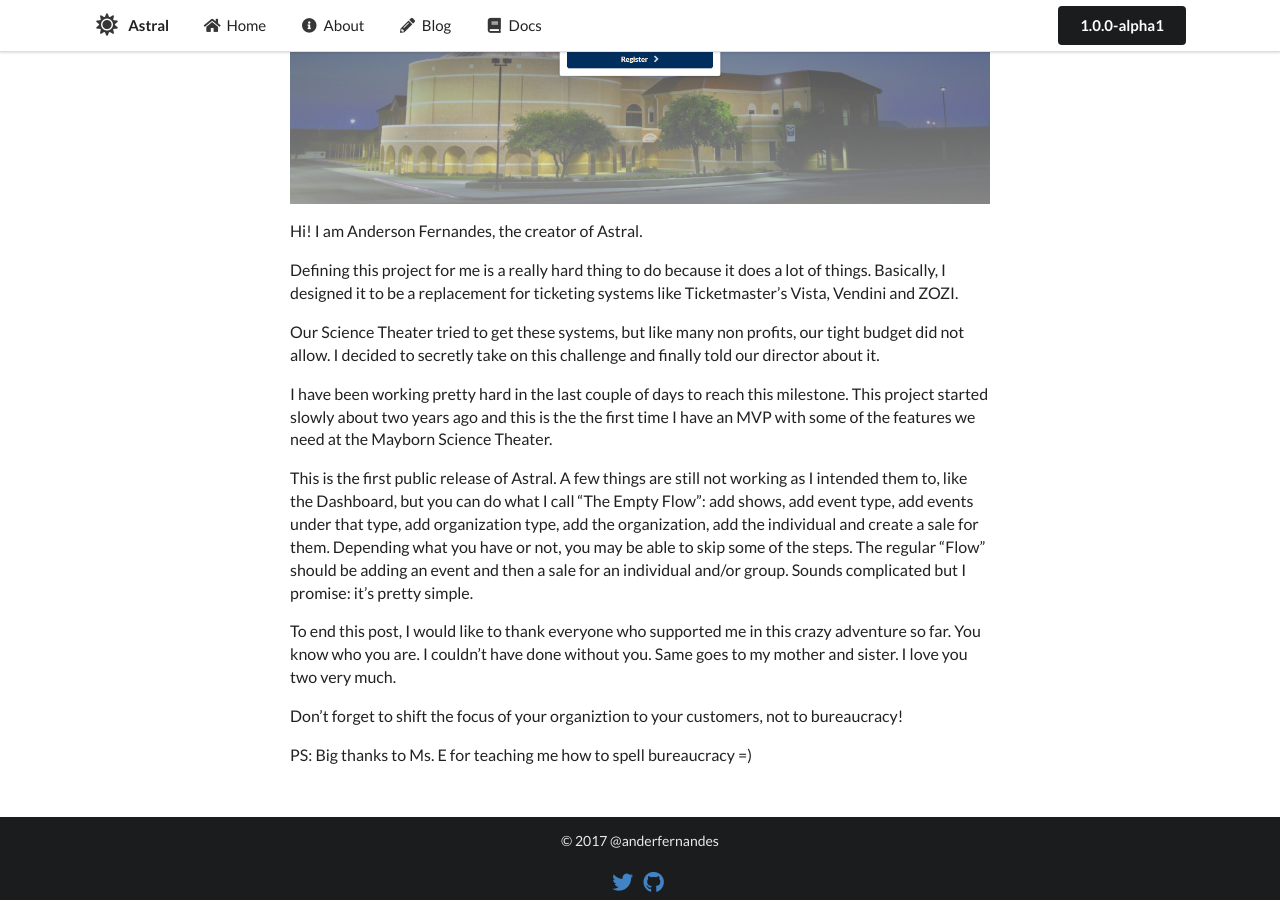
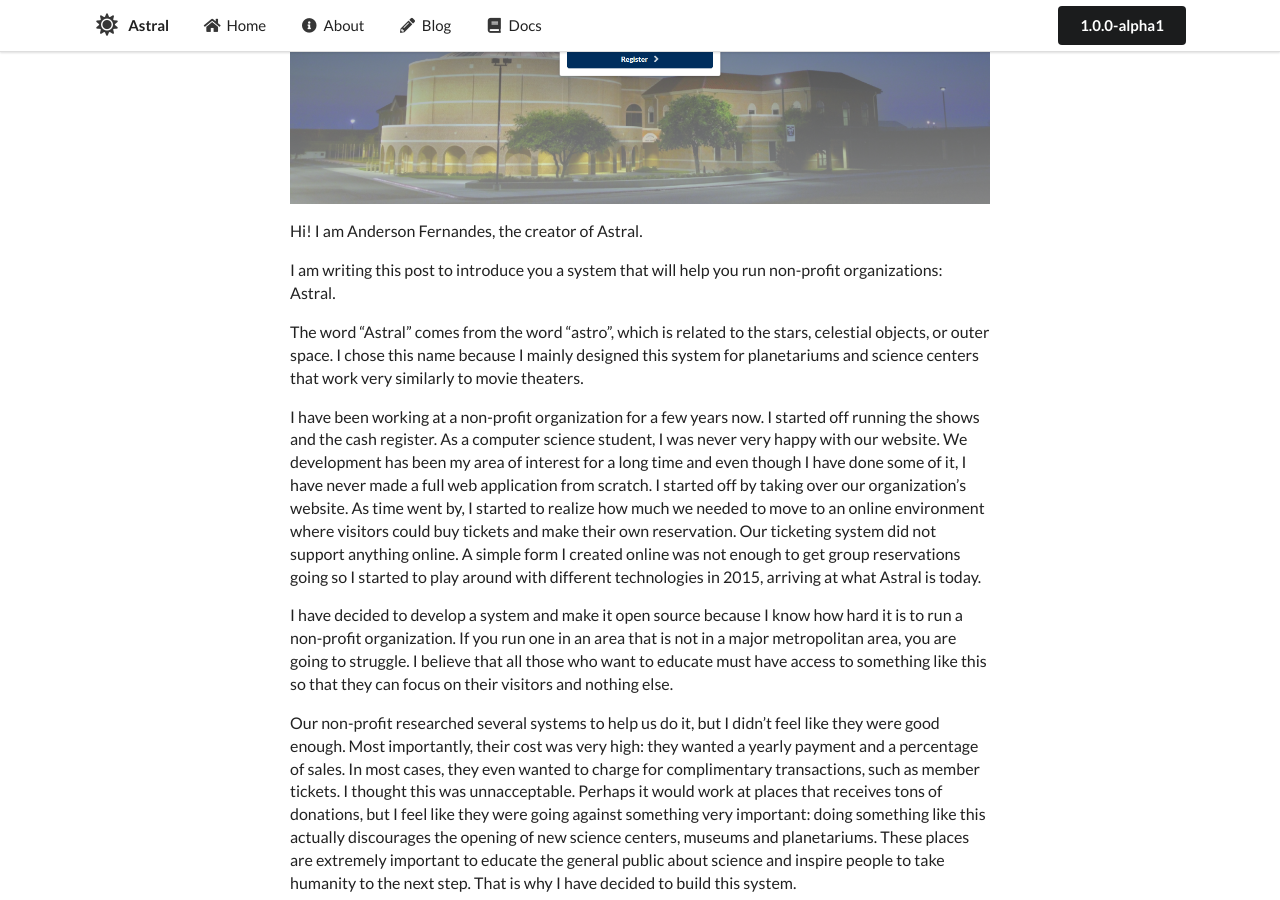
Before and after one commit to anderfernandes/astral-docs, a Jekyll site: the page built from blog/_posts/2017-10-25-first-alpha-release-is-here.md, in a window 1280 px wide and 900 px high, scrolled down 408 px. Built offline with Jekyll 4.4.1, drawn with Linux system fonts in a browser that asks for light colours; nearby versions of some CDN libraries; some of the changed text lies outside the part shown.

Commit message:
Improving first blog post

```diff
--- a/blog/_posts/2017-10-25-first-alpha-release-is-here.md
+++ b/blog/_posts/2017-10-25-first-alpha-release-is-here.md
@@ -12,11 +12,21 @@ excerpt: After many late nights coding, frustrations and problems, we have final
 
 Hi! I am Anderson Fernandes, the creator of Astral.
 
-Defining this project for me is a really hard thing to do because it does a lot of things. Basically, I designed it to be a replacement for ticketing systems like Ticketmaster's Vista, Vendini and ZOZI.
+I am writing this post to introduce you a system that will help you run non-profit organizations: Astral.
 
-Our Science Theater tried to get these systems, but like many non profits, our tight budget did not allow. I decided to secretly take on this challenge and finally told our director about it.
+The word "Astral" comes from the word "astro", which is related to the stars, celestial objects, or outer space. I chose this name because I mainly designed this system for planetariums and science centers that work very similarly to movie theaters.
 
-I have been working pretty hard in the last couple of days to reach this milestone. This project started slowly about two years ago and this is the the first time I have an MVP with some of the features we need at the Mayborn Science Theater.
+I have been working at a non-profit organization for a few years now. I started off running the shows and the cash register. As a computer science student, I was never very happy with our website. We development has been my area of interest for a long time and even though I have done some of it, I have never made a full web application from scratch. I started off by taking over our organization's website. As time went by, I started to realize how much we needed to move to an online environment where visitors could buy tickets and make their own reservation. Our ticketing system did not support anything online. A simple form I created online was not enough to get group reservations going so I started to play around with different technologies in 2015, arriving at what Astral is today.
+
+I have decided to develop a system and make it open source because I know how hard it is to run a non-profit organization. If you run one in an area that is not in a major metropolitan area, you are going to struggle. I believe that all those who want to educate must have access to something like this so that they can focus on their visitors and nothing else.
+
+Our non-profit researched several systems to help us do it, but I didn't feel like they were good enough. Most importantly, their cost was very high: they wanted a yearly payment and a percentage of sales. In most cases, they even wanted to charge for complimentary transactions, such as member tickets. I thought this was unnacceptable. Perhaps it would work at places that receives tons of donations, but I feel like they were going against something very important: doing something like this actually discourages the opening of new science centers, museums and planetariums. These places are extremely important to educate the general public about science and inspire people to take humanity to the next step. That is why I have decided to build this system.
+
+Astral has been made to sell tickets, memberships, group visits, point of sale and financial reports. At first the system will not process payments online. This feature is planned for a little later.
+
+As an open source system, Astral will be completely FREE. You can download it, test it and use it in production at your own risk. It is already being used in a real non-profit and I am gathering my experience along with my coworkers' to improve it and make it as simple as possible to use.
+
+I have been working pretty hard in the last couple of days to reach this "alpha" milestone. This project started slowly about two years ago and this is the the first time I have an MVP with some of the features we need at the Mayborn Science Theater.
 
 This is the first public release of Astral. A few things are still not working as I intended them to, like the Dashboard, but you can do what I call "The Empty Flow": add shows, add event type, add events under that type, add organization type, add the organization, add the individual and create a sale for them. Depending what you have or not, you may be able to skip some of the steps. The regular "Flow" should be adding an event and then a sale for an individual and/or group. Sounds complicated but I promise: it's pretty simple.
 
```
